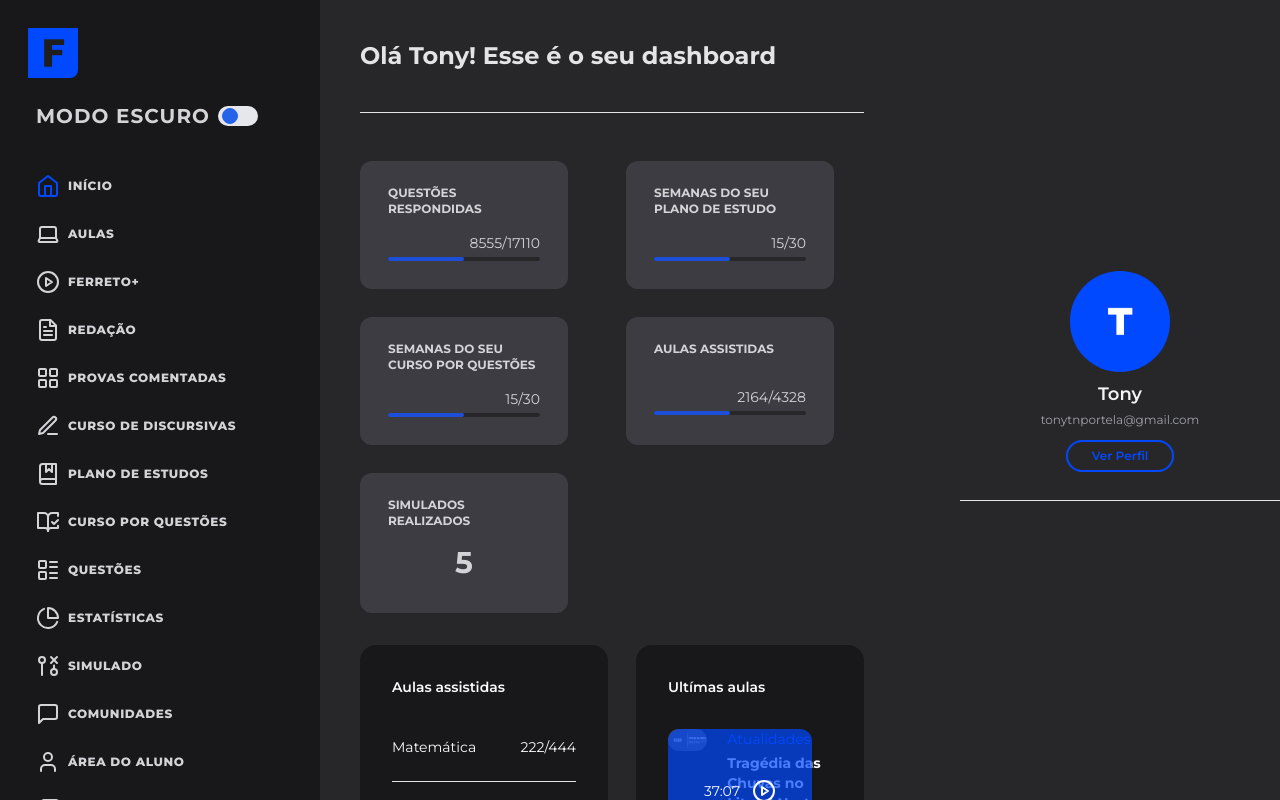
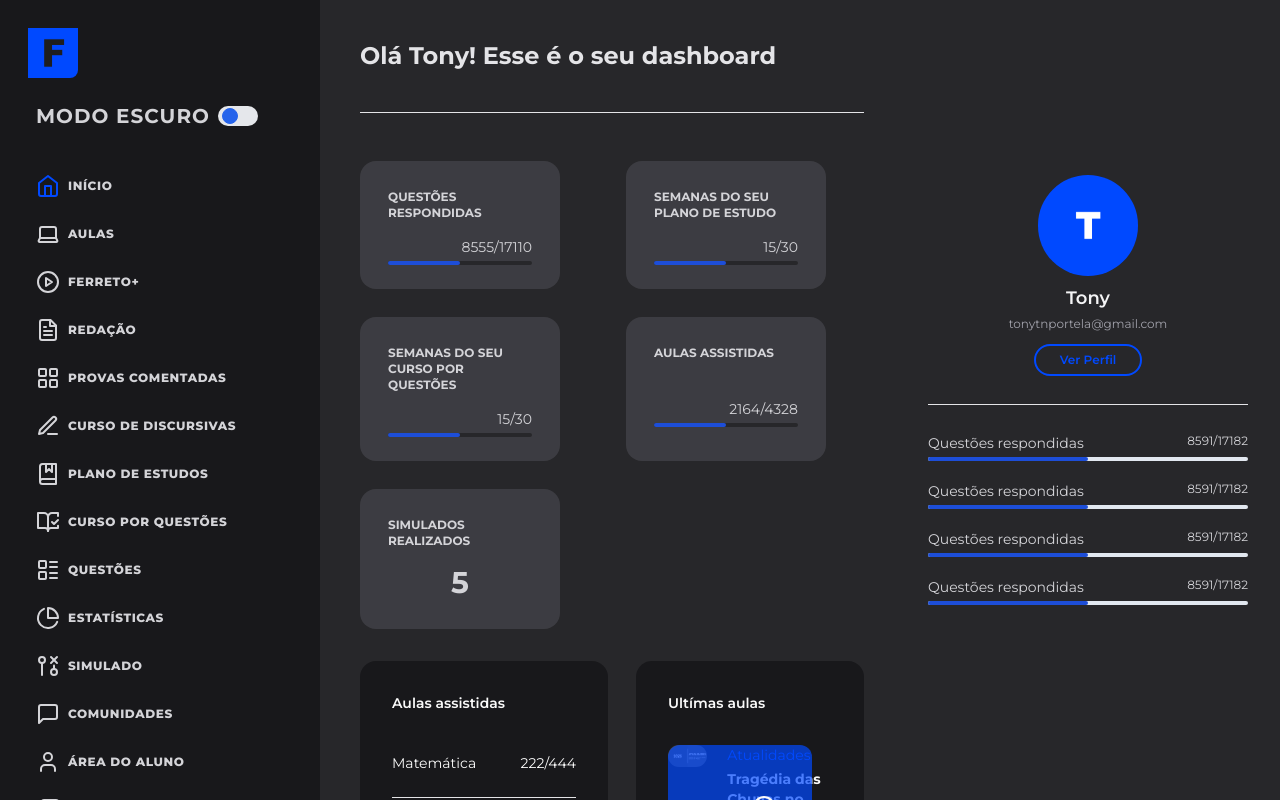
Before and after one commit to ItsTonyy/Ferretto-Clone, a Next.js app: page / in a window 1280 px wide. Shown: the top 800 px of the page. Built offline with nearby package versions, Linux system fonts and the light colour scheme; what tailwindcss-animated would draw is missing.

Commit message:
2ndPartAside2Halfway

```diff
--- a/src/app/page.tsx
+++ b/src/app/page.tsx
@@ -141,14 +141,14 @@ export default function Home() {
           </div>
         </aside>
 
-        <main className='flex-1 bg-zinc-800 pt-10 pb-10 pl-10 pr-24'>
+        <main className='flex-1 bg-zinc-800 pt-10 pb-10 pl-10 mr-8'>
           <h1 className='text-2xl font-bold text-zinc-200'>Olá Tony! Esse é o seu dashboard</h1>
           <div className='w-full mt-10 p-6 border-t border-zinc-200'></div>
 
           <nav className='grid gap-7 grid-cols-firstGridMainColumns font-bold text-zinc-300'>
 
 
-          <div className='w-52 pt-6 pb-7 px-7 bg-zinc-600/50 rounded-xl flex flex-col'>
+          <div className='w-50 pt-7 pb-6 px-7 bg-zinc-600/50 rounded-2xl flex flex-col'>
               <h3 className='h-full mb-4 text-xs flex'>QUESTÕES RESPONDIDAS</h3>
 
               <div className='flex flex-col h-full'>
@@ -159,7 +159,7 @@ export default function Home() {
               </div>
             </div>
 
-            <div className='w-52 pt-6 pb-7 px-7 bg-zinc-600/50 rounded-xl flex flex-col'>
+            <div className='w-50 pt-7 pb-6 px-7 bg-zinc-600/50 rounded-2xl flex flex-col'>
               <h3 className='h-full mb-4 text-xs flex'>SEMANAS DO SEU PLANO DE ESTUDO</h3>
 
               <div className='flex flex-col h-full'>
@@ -170,7 +170,7 @@ export default function Home() {
               </div>
             </div>
 
-            <div className='w-52 pt-6 pb-7 px-7 bg-zinc-600/50 rounded-xl flex flex-col'>
+            <div className='w-50 pt-7 pb-6 px-7 bg-zinc-600/50 rounded-2xl flex flex-col'>
               <h3 className='h-full mb-4 text-xs flex'>SEMANAS DO SEU CURSO POR QUESTÕES</h3>
 
               <div className='flex flex-col h-full'>
@@ -181,7 +181,7 @@ export default function Home() {
               </div>
             </div>
 
-            <div className='w-52 pt-6 pb-7 px-7 bg-zinc-600/50 rounded-xl flex flex-col'>
+            <div className='w-50 pt-7 pb-6 px-7 bg-zinc-600/50 rounded-2xl flex flex-col'>
               <h3 className='h-full mb-4 text-xs flex'>AULAS ASSISTIDAS</h3>
 
               <div className='flex flex-col h-full'>
@@ -192,7 +192,7 @@ export default function Home() {
               </div>
             </div>
 
-            <div className='w-52 pt-6 pb-7 px-7 bg-zinc-600/50 rounded-xl flex flex-col'>
+            <div className='w-50 pt-7 pb-6 px-7 bg-zinc-600/50 rounded-2xl flex flex-col'>
               <h3 className='h-full mb-4 text-xs flex'>SIMULADOS REALIZADOS</h3>
 
               <div className='flex flex-col h-full'>
@@ -530,7 +530,8 @@ export default function Home() {
           </footer>
         </main>
 
-        <aside className='w-80 h-full'>
+        <aside className='w-96 h-full pr-8 pl-8'>
+
           <div className='h-full flex justify-center items-center flex-col'>
             <Image src={LogoAside} alt="Logo-T-Aside" width={100} height={50} className='rounded-full' />
             <h2 className='text-zinc-100 font-semibold text-lg pt-2 pb-1'>Tony</h2>
@@ -538,6 +539,52 @@ export default function Home() {
             <button className='text-regal-blue bg-zinc-800 border-regal-blue border-2 px-6 pt-1.5 pb-1.5 rounded-3xl text-xs font-semibold'>Ver Perfil</button>
             <div className='w-full my-7 border-t border-zinc-200'></div>
 
+            <div className='mb-5'>
+              <div className='flex flex-row justify-between mb-1'>
+               <span className='text-sm text-zinc-300'>Questões respondidas</span>
+               <span className='text-xs text-zinc-300'>8591/17182</span>
+              </div>
+
+              <div className='h-1 rounded-full w-80 bg-slate-200'>
+                <div className='h-1 rounded-full w-1/2 bg-blue-700 animate-fade animate-once animate-duration-1000 animate-delay-0 animate-ease-in animate-normal animate-fill-forwards'></div>
+              </div>
+            </div>
+
+            <div className='mb-5'>
+              <div className='flex flex-row justify-between mb-1'>
+               <span className='text-sm text-zinc-300'>Questões respondidas</span>
+               <span className='text-xs text-zinc-300'>8591/17182</span>
+              </div>
+
+              <div className='h-1 rounded-full w-80 bg-slate-200'>
+                <div className='h-1 rounded-full w-1/2 bg-blue-700 animate-fade animate-once animate-duration-1000 animate-delay-0 animate-ease-in animate-normal animate-fill-forwards'></div>
+              </div>
+            </div>
+
+            <div className='mb-5'>
+              <div className='flex flex-row justify-between mb-1'>
+               <span className='text-sm text-zinc-300'>Questões respondidas</span>
+               <span className='text-xs text-zinc-300'>8591/17182</span>
+              </div>
+
+              <div className='h-1 rounded-full w-80 bg-slate-200'>
+                <div className='h-1 rounded-full w-1/2 bg-blue-700 animate-fade animate-once animate-duration-1000 animate-delay-0 animate-ease-in animate-normal animate-fill-forwards'></div>
+              </div>
+            </div>
+
+            <div className='mb-5'>
+              <div className='flex flex-row justify-between mb-1'>
+               <span className='text-sm text-zinc-300'>Questões respondidas</span>
+               <span className='text-xs text-zinc-300'>8591/17182</span>
+              </div>
+
+              <div className='h-1 rounded-full w-80 bg-slate-200'>
+                <div className='h-1 rounded-full w-1/2 bg-blue-700 animate-fade animate-once animate-duration-1000 animate-delay-0 animate-ease-in animate-normal animate-fill-forwards'></div>
+              </div>
+            </div>
+
+
+
           </div>
         </aside>
       </div>
--- a/tailwind.config.js
+++ b/tailwind.config.js
@@ -24,13 +24,13 @@ module.exports = {
       spacing: {
         '97': '25rem',
         '98': '26rem',
-
       },
 
       width: {
         '36.3': '9.3rem',
         '36.2': '9.2rem',
         '1.5': '0.4rem',
+        '50': '12.5rem',
       },
 
       colors: {
```
